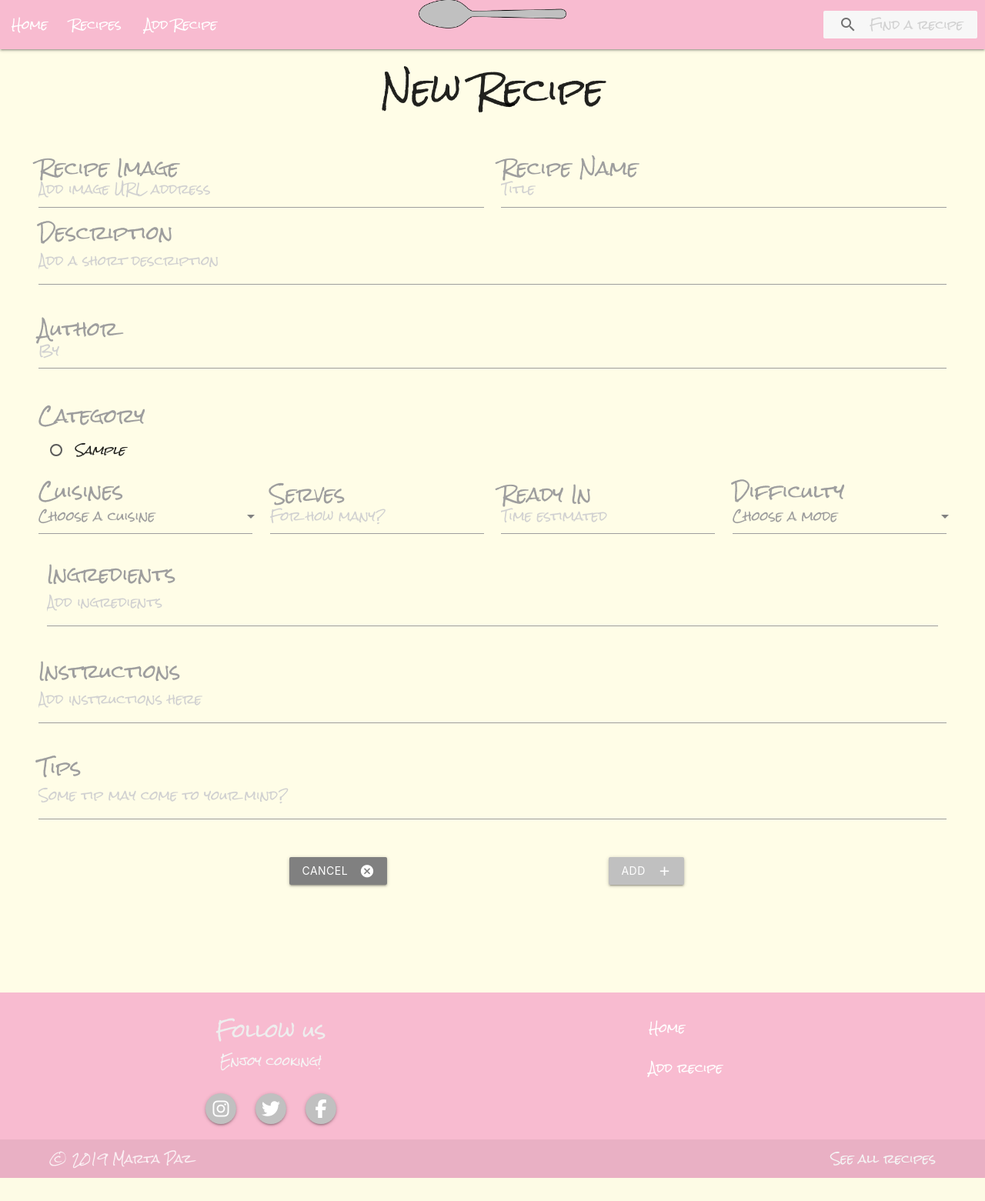
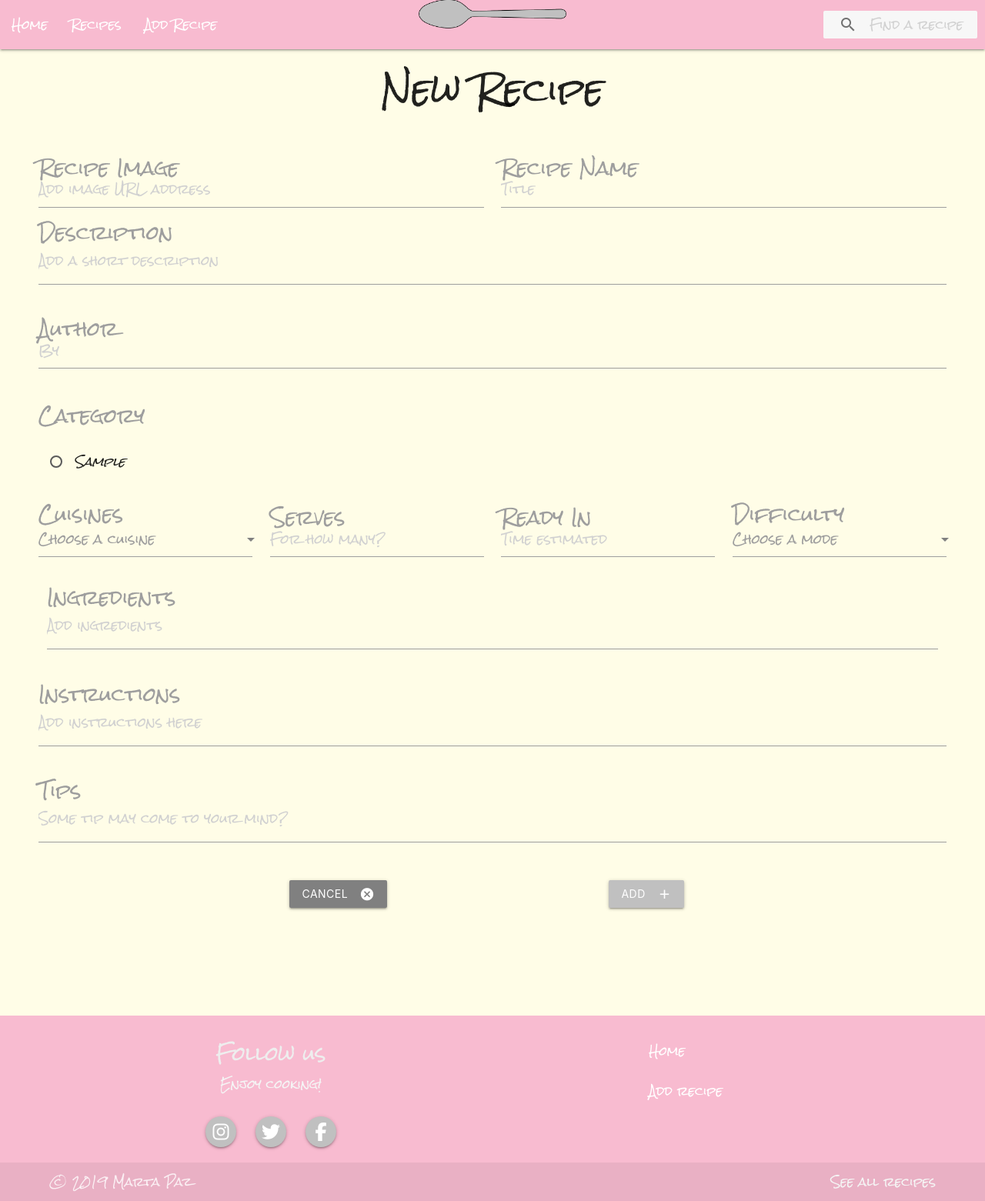
Before and after one commit to pazcm/cook-book, a Flask app: page /add_recipe in a window 1280 px wide. Shown: the whole page at 77% size. Before the commit the page ends 1531 px from the top, so only its background shows below. Run offline with Flask 2, Linux system fonts and the light colour scheme; a database or web service that is not in the repository returns one stand-in record (values such as "Sample title"); some libraries are stand-ins or nearby versions; some web fonts are replaced.

Commit message:
fix 'category' radio buttons issue

```diff
--- a/static/css/style.css
+++ b/static/css/style.css
@@ -57,7 +57,6 @@ h3 {
   float: none !important;
   margin-left: auto;
   margin-right: auto;
-  /*width: 33% !important;*/
 
 }
 
@@ -502,7 +501,7 @@ textarea {
   .filter-recipes-btn .btn {
     text-align: center;
     top: 20px;
-    left: 56px;
+    left: 0;
 
   }
 
@@ -567,12 +566,7 @@ textarea {
 .form-filter .input-field {
   width: 100% !important;
 
-}
-
-.filter-recipes-btn .btn {
-  left: 0;
-
-  }
+ }
 
 }
 
@@ -648,6 +642,12 @@ textarea {
     position: relative;
 
   }
+
+  .filter-recipes-btn .btn {
+  left: 56px;
+
+  }
+
 }
 
 
--- a/templates/add-recipe.html
+++ b/templates/add-recipe.html
@@ -28,8 +28,12 @@
              <label for="category_type" class="category-label">Category</label>
             <div class="input-field col s12">
               {% for cat in categories %}
+              <p>
+                <label>
                 <input name="category_type" type="radio" value="{{cat.category_type}}" id="{{cat.category_type}}" class="validate" />
                   <span>{{cat.category_type}}</span>
+                </label>
+              </p>
               {% endfor %}
             </div>
           </div>
```
